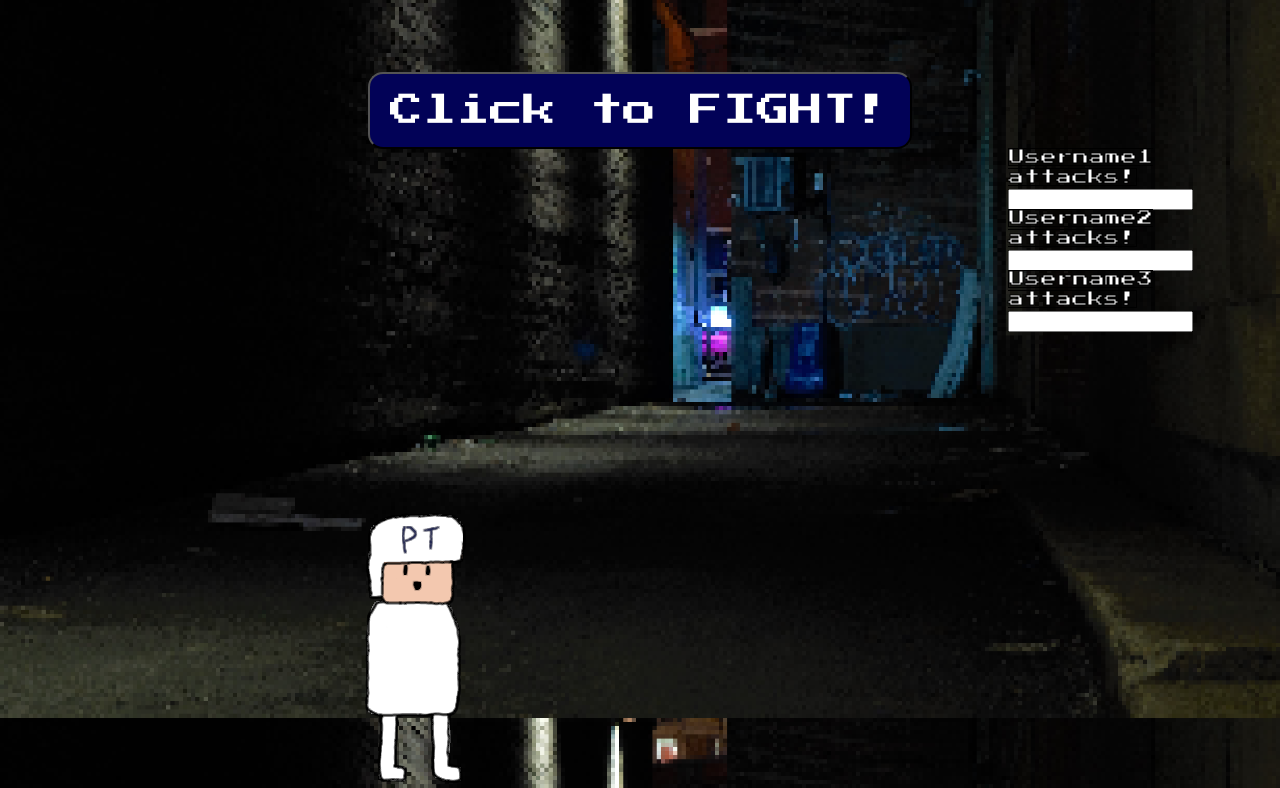
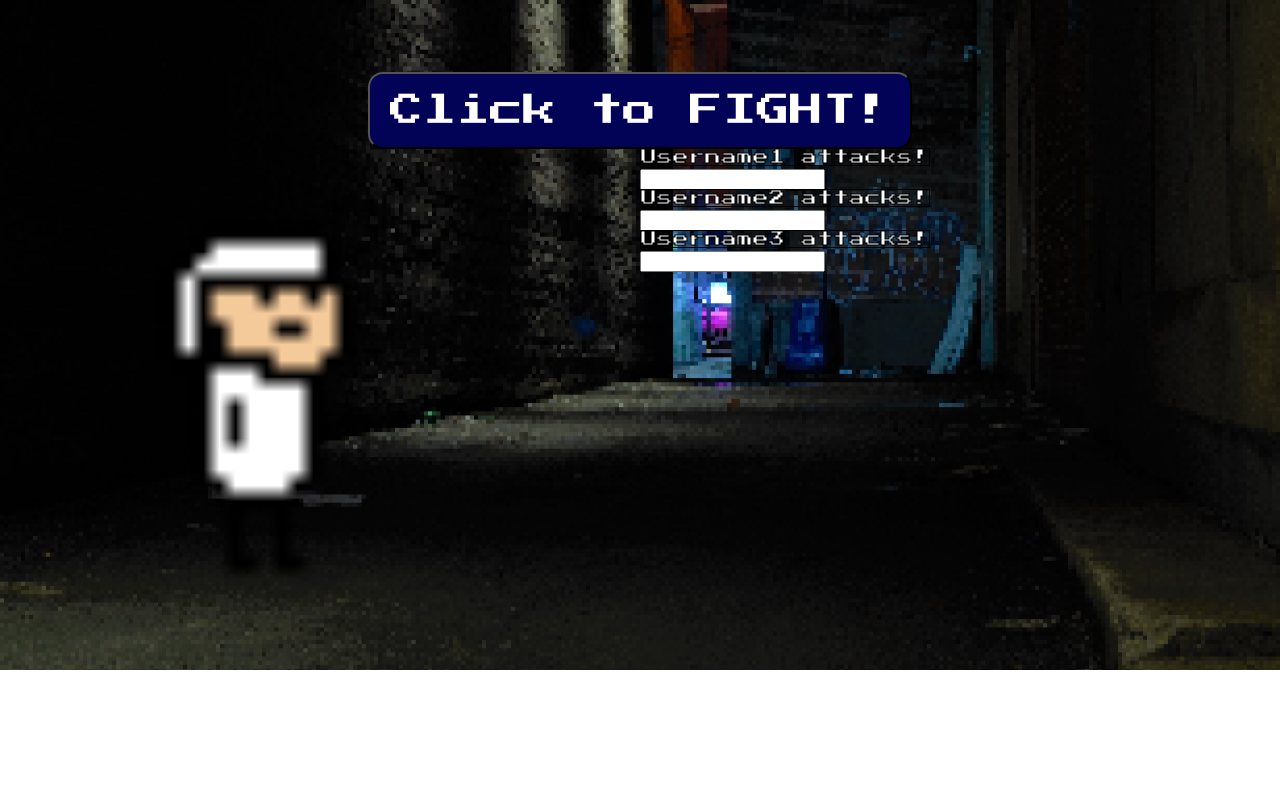
Before and after one commit to alexanderalban/capstone-repo, a plain HTML site: page fight-monsters.html in a window 1280 px wide. Shown: the part 130-918 px from the top of the page. After the commit the page ends 800 px from the top, so only its background shows below. Drawn offline with Linux system fonts and the light colour scheme; no server answers.

Commit message:
gif test worked, api still functioning

```diff
--- a/fight-monsters.html
+++ b/fight-monsters.html
@@ -19,7 +19,7 @@
       <button onclick="fightStart()">Click to FIGHT!</button>
 
       <section id="player-section">
-        <img src="images/PassDudeProtag.png" />
+        <img src="images/Petey Prototype.gif" />
       </section>
       <!-- This section includes  -->
       <section id="computer-section">
--- a/fight.css
+++ b/fight.css
@@ -50,7 +50,7 @@ button {
 }
 
 img {
-    max-height: 1000px
+    height: 500px
 }
 
 @media (max-width: 576px) {
--- a/fight.js
+++ b/fight.js
@@ -67,10 +67,15 @@ console.log("string 3 =" + " " + fightString3)
 
 // This initiates the fight, when the fight button is clicked
 const fightStart = () => {
+
+    // This will populate the names of the hackers using the randomuser API and the
+    // array that I set up earlier. This way random names will be used every time
     let hackerName1 = arrayOfHackers.results[0].login.username
     let hackerName2 = arrayOfHackers.results[1].login.username
     let hackerName3 = arrayOfHackers.results[2].login.username
     console.log("hacker1 is" + " " + hackerName1)
     console.log("hacker2 is" + " " + hackerName2)
     console.log("hacker2 is" + " " + hackerName3)
+
+
 }
```
Also changed, not shown: images/Petey Prototype.gif (added).
